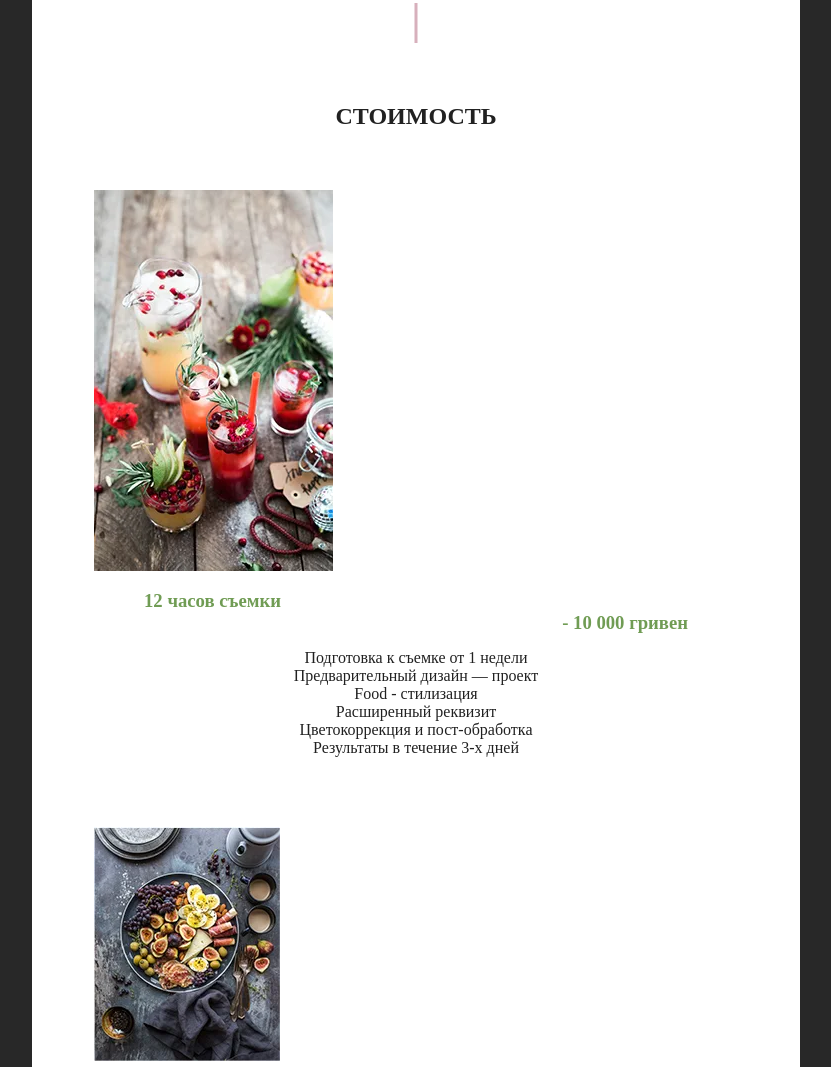
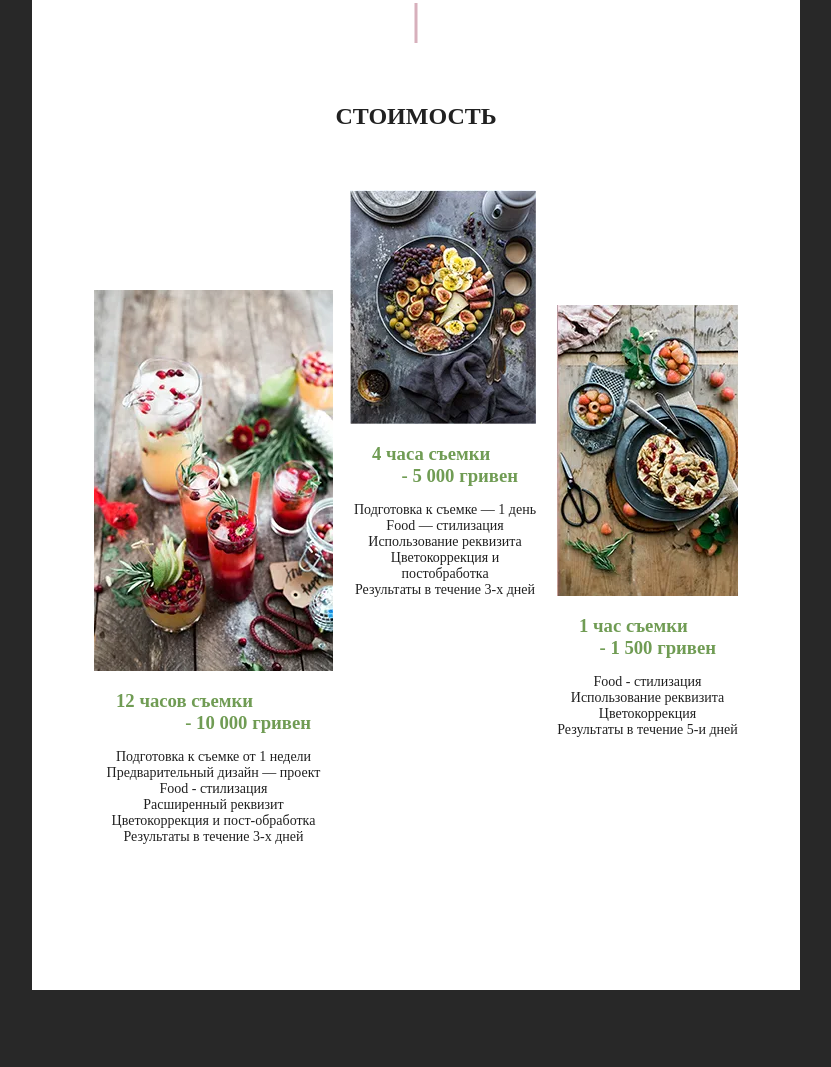
Before and after one commit to AlexanderShpilka/voronina, a website: page src/copy/index.html in a window 1280 px wide. Shown: the part 3441-4508 px from the top of the page, without its empty margins (224-1055 px from the left). After the commit the page ends 4431 px from the top, so only its background shows below. Drawn offline with nearby package versions, Linux system fonts and the light colour scheme; files that its build step writes are made by us from their sources.

Commit message:
Make price section - tablet

```diff
--- a/src/copy/index.html
+++ b/src/copy/index.html
@@ -375,7 +375,7 @@
         <div class="container">
           <h2 class="section__title">Стоимость</h2>
           <ul class="plans">
-            <li class="plans__item">
+            <li class="plans__item plans__item-1">
               <article class="plan-item">
                 <picture class="plan-item__picture">
                   <source
@@ -436,7 +436,7 @@
                 </ul>
               </article>
             </li>
-            <li class="plans__item">
+            <li class="plans__item plans__item-2">
               <article class="plan-item">
                 <picture class="plan-item__picture">
                   <source
@@ -496,7 +496,7 @@
                 </ul>
               </article>
             </li>
-            <li class="plans__item">
+            <li class="plans__item plans__item-3">
               <article class="plan-item plan-item--last">
                 <picture class="plan-item__picture">
                   <source
--- a/src/sass/blocks/_plan-item.scss
+++ b/src/sass/blocks/_plan-item.scss
@@ -10,6 +10,11 @@
     flex-direction: column;
     padding: 15px 50px;
     color: $green;
+
+    @include tablet {
+      padding-right: 22px;
+      padding-left: 22px;
+    }
   }
 
   &__title-hours {
@@ -24,5 +29,13 @@
     font-size: 16px;
     color: $text-color-primary;
     text-align: center;
+
+    @include tablet {
+      font-size: 14px;
+    }
+  }
+
+  &__image {
+    max-width: none;
   }
 }
--- a/src/sass/blocks/_plans.scss
+++ b/src/sass/blocks/_plans.scss
@@ -1,2 +1,18 @@
 .plans {
+  @include tablet {
+    display: flex;
+    justify-content: space-between;
+  }
+
+  &__item-1 {
+    margin-top: 100px;
+  }
+
+  &__item-2 {
+    margin: 0 17px;
+  }
+
+  &__item-3 {
+    margin-top: 115px;
+  }
 }
--- /dev/null
+++ b/src/sass/blocks/_price.scss
@@ -0,0 +1,8 @@
+.price {
+  @include tablet {
+    background-image: url('../img/leaf-1.png');
+    background-repeat: no-repeat;
+    background-size: 28px 24px;
+    background-position: top 10px right 280px;
+  }
+}
--- a/src/sass/main.scss
+++ b/src/sass/main.scss
@@ -26,3 +26,4 @@
 @import 'blocks/about';
 @import 'blocks/plans';
 @import 'blocks/plan-item';
+@import 'blocks/price';
```
